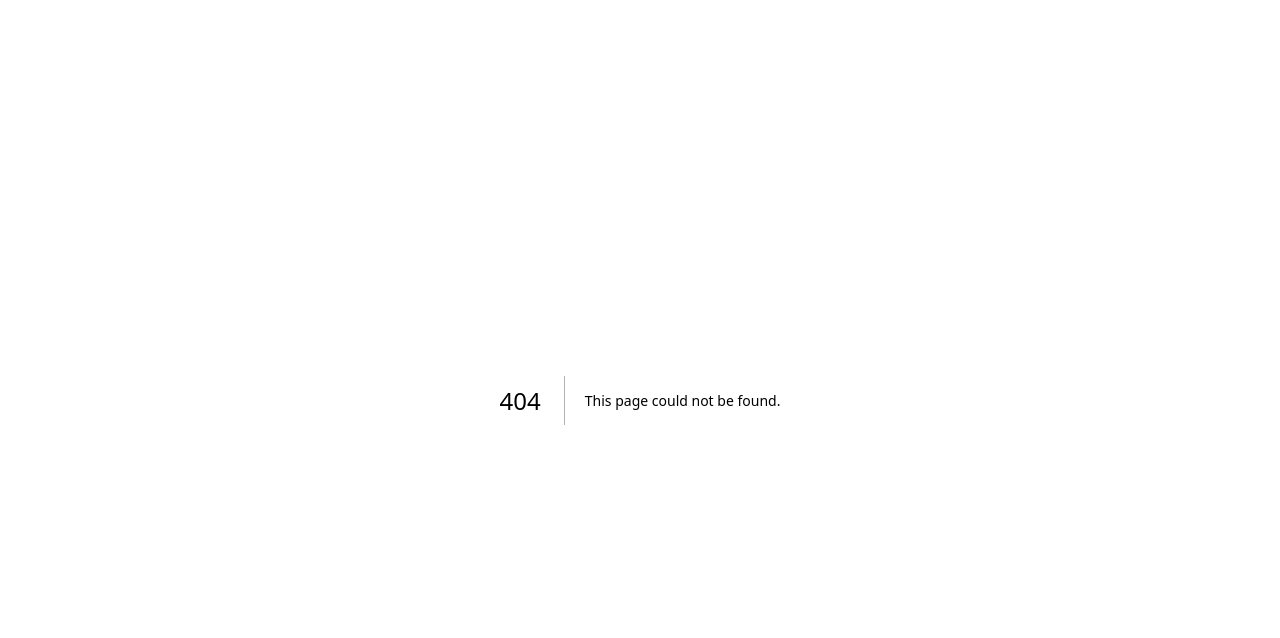
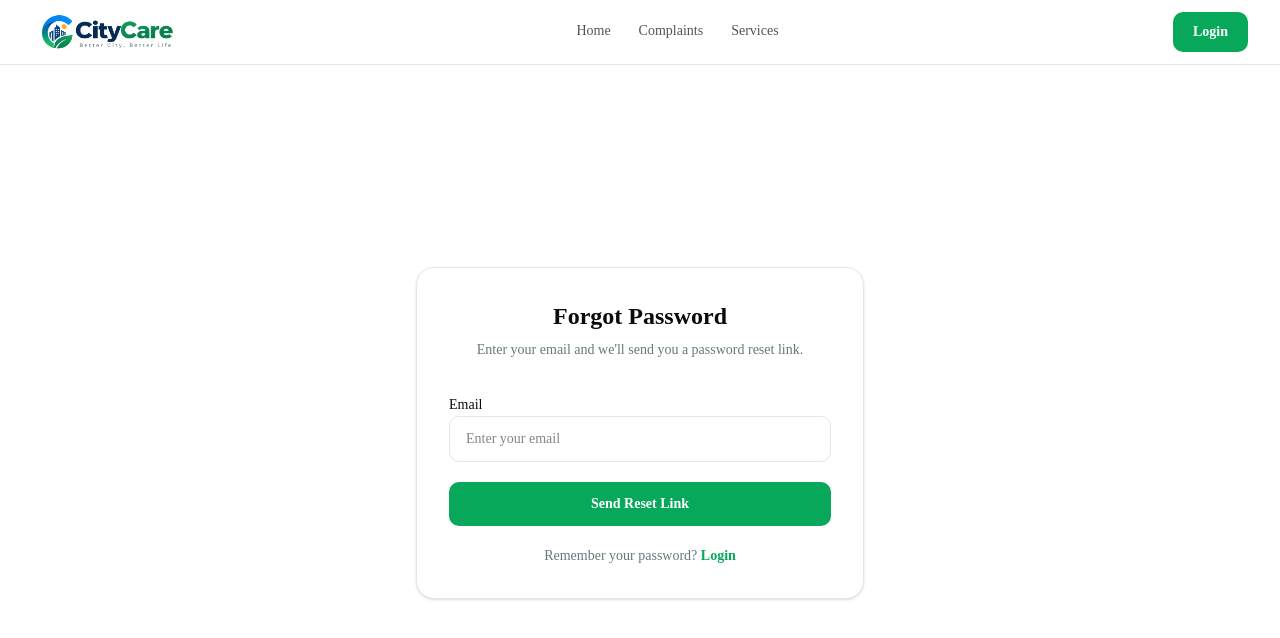
Before and after one commit to kawsaralidev/city-complaint-service-frontend, a Next.js app: page /forgot-password in a window 1280 px wide. Before the commit this address had no page. Shown: the top 638 px of the page. Built offline with nearby package versions, Linux system fonts and the light colour scheme; no server answers.

Commit message:
email send successfully for forgot password

```diff
--- /dev/null
+++ b/src/app/(public)/(authentication)/forgot-password/page.tsx
@@ -0,0 +1,23 @@
+import ForgotPasswordForm from "@/components/form/forgot-password-form";
+
+export default function ForgotPasswordPage() {
+  return (
+    <main className="flex min-h-[calc(100vh-4rem)] items-center justify-center px-4 py-10">
+      <div className="w-full max-w-md">
+        <div className="rounded-2xl border border-border bg-background p-6 shadow-sm sm:p-8">
+          <div className="mb-8 text-center">
+            <h1 className="text-2xl font-bold text-foreground">
+              Forgot Password
+            </h1>
+
+            <p className="mt-2 text-sm text-muted-foreground">
+              Enter your email and we&apos;ll send you a password reset link.
+            </p>
+          </div>
+
+          <ForgotPasswordForm />
+        </div>
+      </div>
+    </main>
+  );
+}
--- /dev/null
+++ b/src/components/form/forgot-password-form.tsx
@@ -0,0 +1,99 @@
+"use client";
+
+import Link from "next/link";
+import { useForm } from "react-hook-form";
+import { zodResolver } from "@hookform/resolvers/zod";
+
+import {
+  forgotPasswordSchema,
+  type ForgotPasswordFormData,
+} from "@/lib/validations/auth.schema";
+import { useForgotPassword } from "@/hooks/auth.hook";
+
+const ForgotPasswordForm = () => {
+  const forgotPasswordMutation = useForgotPassword();
+
+  const {
+    register,
+    handleSubmit,
+    formState: { errors },
+  } = useForm<ForgotPasswordFormData>({
+    resolver: zodResolver(forgotPasswordSchema),
+  });
+
+  const onSubmit = async (data: ForgotPasswordFormData) => {
+    await forgotPasswordMutation.mutateAsync(data.email);
+  };
+
+  if (forgotPasswordMutation.isSuccess) {
+    return (
+      <div className="space-y-5 text-center">
+        <div className="rounded-lg border border-secondary/20 bg-secondary/10 p-4">
+          <p className="text-sm font-medium text-foreground">
+            If an account exists with this email, a password reset link has been
+            sent.
+          </p>
+        </div>
+
+        <Link
+          href="/login"
+          className="inline-block text-sm font-semibold text-secondary hover:underline"
+        >
+          Back to Login
+        </Link>
+      </div>
+    );
+  }
+
+  return (
+    <form onSubmit={handleSubmit(onSubmit)} className="space-y-5">
+      <div className="space-y-2">
+        <label
+          htmlFor="forgot-password-email"
+          className="text-sm font-medium text-foreground"
+        >
+          Email
+        </label>
+
+        <input
+          id="forgot-password-email"
+          type="email"
+          placeholder="Enter your email"
+          {...register("email")}
+          disabled={forgotPasswordMutation.isPending}
+          className="w-full rounded-lg border border-border bg-background px-4 py-3 text-sm outline-none transition focus:border-secondary disabled:cursor-not-allowed disabled:opacity-60"
+        />
+
+        {errors.email && (
+          <p className="text-sm text-destructive">{errors.email.message}</p>
+        )}
+      </div>
+
+      {forgotPasswordMutation.isError && (
+        <p className="text-sm text-destructive">
+          Unable to send the password reset request. Please try again.
+        </p>
+      )}
+
+      <button
+        type="submit"
+        disabled={forgotPasswordMutation.isPending}
+        className="w-full rounded-lg bg-secondary px-5 py-3 text-sm font-semibold text-secondary-foreground transition-shadow hover:shadow-lg hover:shadow-secondary/25 disabled:cursor-not-allowed disabled:opacity-60"
+      >
+        {forgotPasswordMutation.isPending ? "Sending..." : "Send Reset Link"}
+      </button>
+
+      <p className="text-center text-sm text-muted-foreground">
+        Remember your password?{" "}
+        <Link
+          href="/login"
+          className="font-semibold text-secondary hover:underline"
+        >
+          Login
+        </Link>
+      </p>
+    </form>
+  );
+};
+
+export default ForgotPasswordForm;
--- a/src/components/form/loginForm.tsx
+++ b/src/components/form/loginForm.tsx
@@ -89,6 +89,15 @@ export function LoginForm() {
               )}
             </div>
 
+            <div className="flex justify-end">
+              <a
+                href="/forgot-password"
+                className="text-sm font-medium text-blue-600 hover:text-blue-700 hover:underline"
+              >
+                Forgot password?
+              </a>
+            </div>
+
             <button
               type="submit"
               disabled={loginMutation.isPending}
--- a/src/hooks/auth.hook.ts
+++ b/src/hooks/auth.hook.ts
@@ -1,6 +1,7 @@
 import { useMutation, useQuery, useQueryClient } from "@tanstack/react-query";
 
 import {
+  forgotPassword,
   getCurrentUser,
   loginUser,
   logoutUser,
@@ -29,6 +30,12 @@ export function useLogin() {
 export function useRegister() {
   return useMutation({
     mutationFn: registerUser,
+  });
+}
+
+export function useForgotPassword() {
+  return useMutation({
+    mutationFn: forgotPassword,
   });
 }
 
--- a/src/lib/validations/auth.schema.ts
+++ b/src/lib/validations/auth.schema.ts
@@ -20,3 +20,9 @@ export const registerSchema = z
   });
 
 export type RegisterFormData = z.infer<typeof registerSchema>;
+
+export const forgotPasswordSchema = z.object({
+  email: z.email("Please provide a valid email address"),
+});
+
+export type ForgotPasswordFormData = z.infer<typeof forgotPasswordSchema>;
--- a/src/services/auth.service.ts
+++ b/src/services/auth.service.ts
@@ -47,3 +47,14 @@ export const verifyRegisterEmail = async (data: {
     body: data,
   });
 };
+
+export const forgotPassword = async (
+  email: string,
+): Promise<ApiResponse<null>> => {
+  return api<ApiResponse<null>>("/auth/forgot-password", {
+    method: "POST",
+    body: {
+      email,
+    },
+  });
+};
```
